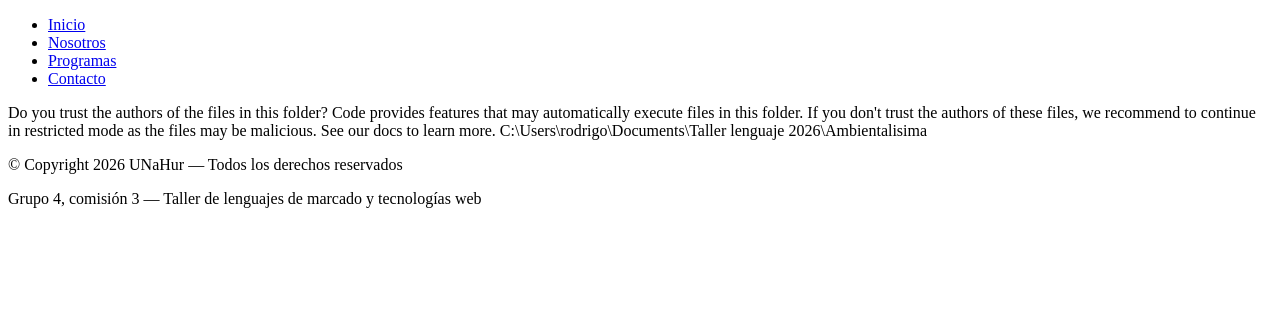
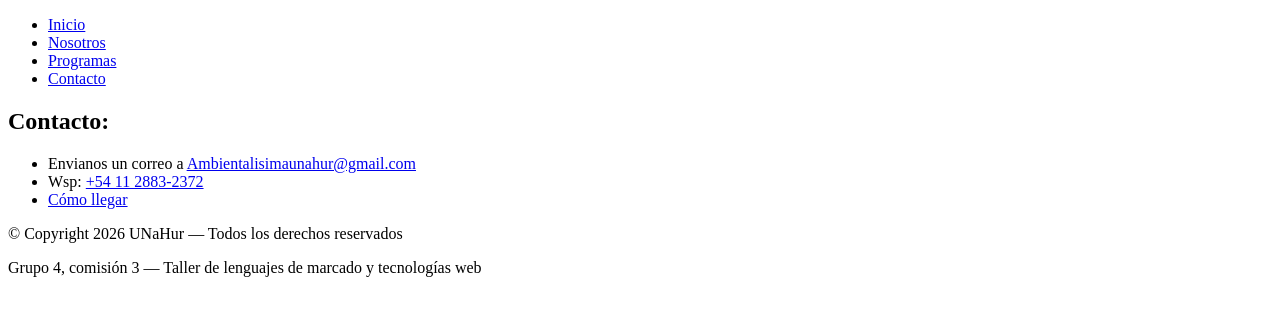
Before and after one commit to Yac-o/Ambientalisima, a plain HTML site: page contacto.html in a window 1280 px wide. Drawn offline with Linux system fonts and the light colour scheme.

Commit message:
primer commit fallido, links y datos de contacto

```diff
--- a/contacto.html
+++ b/contacto.html
@@ -16,13 +16,17 @@
                 </ul>
             </nav>
         </header>
-Do you trust the authors of the files in this folder?
-Code provides features that may automatically execute files in this folder.
 
-If you don't trust the authors of these files, we recommend to continue in restricted mode as the files may be malicious. See our docs to learn more.
-
-C:\Users\rodrigo\Documents\Taller lenguaje 2026\Ambientalisima
-
+        <main>
+            <section id="contacto">
+                <h2>Contacto:</h2>
+                <ul>
+                    <li>Envianos un correo a <a href="mailto:Ambientalisimaunahur@gmail.com">Ambientalisimaunahur@gmail.com</a></li>
+                    <li>Wsp: <a href="https://wa.me/541128832372" target="_blank">+54 11 2883-2372</a></li>
+                    <li><a href="https://maps.google.com" target="_blank">Cómo llegar</a></li>
+                </ul>
+            </section>
+        </main>
 
         <footer>
             <p>© Copyright 2026 UNaHur — Todos los derechos reservados</p>
```
